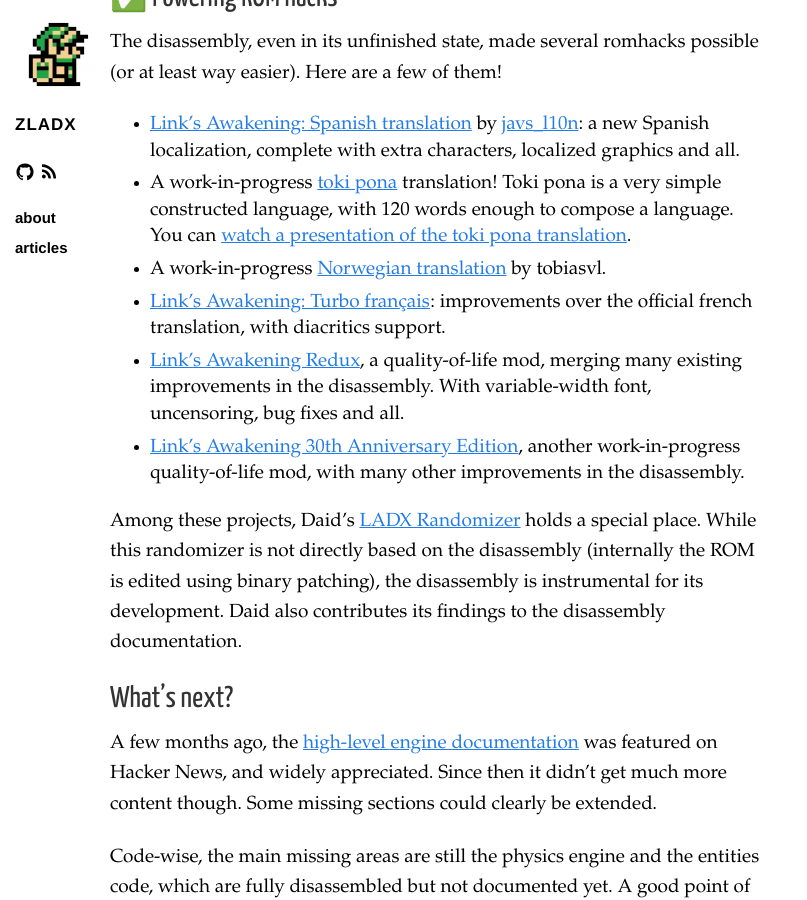
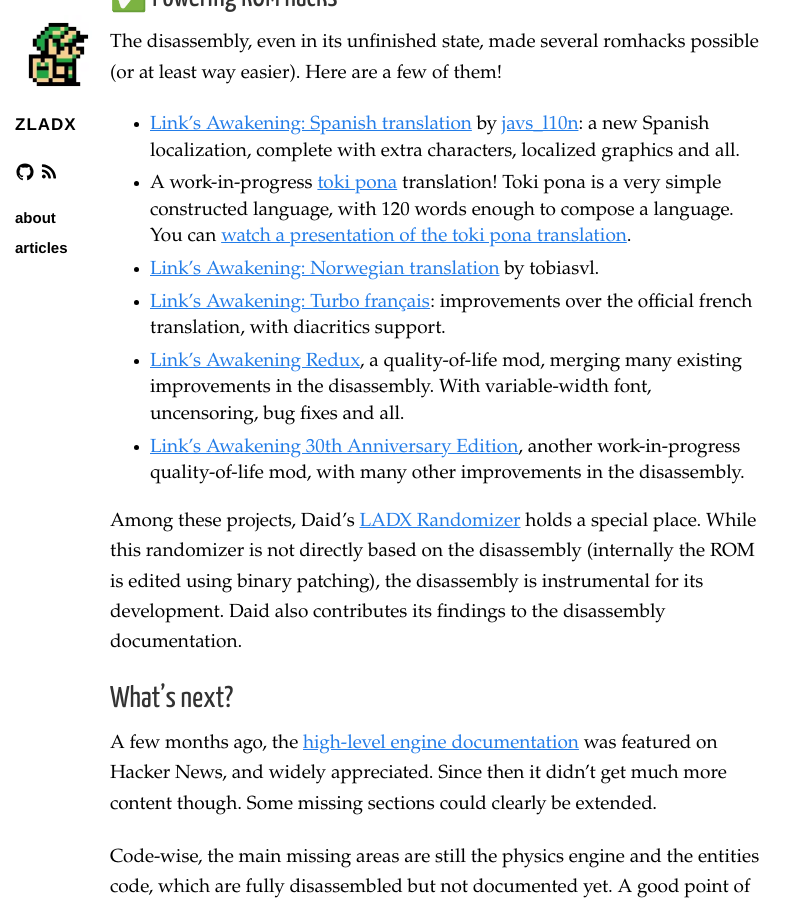
Before and after one commit to zladx/zladx.github.io, a Jekyll site: the page built from _posts/2023-03-29-links-awakening-disassembly-progress-report-part-13.md, in a window 1280 px wide and 900 px high, scrolled down 17333 px. Shown: the whole window, without its empty margins (0-807 px from the left). Built offline with Jekyll 4.4.1, drawn with Linux system fonts in a browser that asks for light colours.

Commit message:
Update 2023-03-29-links-awakening-disassembly-progress-report-part-13.md
Link to the finished Norwegian translation

```diff
--- a/_posts/2023-03-29-links-awakening-disassembly-progress-report-part-13.md
+++ b/_posts/2023-03-29-links-awakening-disassembly-progress-report-part-13.md
@@ -388,7 +388,7 @@
 
 * [Link's Awakening: Spanish translation](https://www.romhacking.net/translations/6376/) by [javs_l10n](https://linktr.ee/javs_l10n): a new Spanish localization, complete with extra characters, localized graphics and all.
 * A work-in-progress [toki pona](https://fr.wikipedia.org/wiki/Toki_pona) translation! Toki pona is a very simple constructed language, with 120 words enough to compose a language. You can [watch a presentation of the toki pona translation](https://youtu.be/xi8gUvqyMm4).
-* A work-in-progress [Norwegian translation](https://github.com/tobiasvl/zelda-links-awakening-NO) by tobiasvl.
+* [Link's Awakening: Norwegian translation](https://www.romhacking.net/translations/7153/) by tobiasvl.
 * [Link's Awakening: Turbo français](https://www.romhacking.net/hacks/7281/): improvements over the official french translation, with diacritics support.
 * [Link's Awakening Redux](https://github.com/ShadowOne333/Links-Awakening-Redux), a quality-of-life mod, merging many existing improvements in the disassembly. With variable-width font, uncensoring, bug fixes and all.
 * [Link's Awakening 30th Anniversary Edition](https://www.romhacking.net/forum/index.php?topic=37024.0), another work-in-progress quality-of-life mod, with many other improvements in the disassembly.
```
